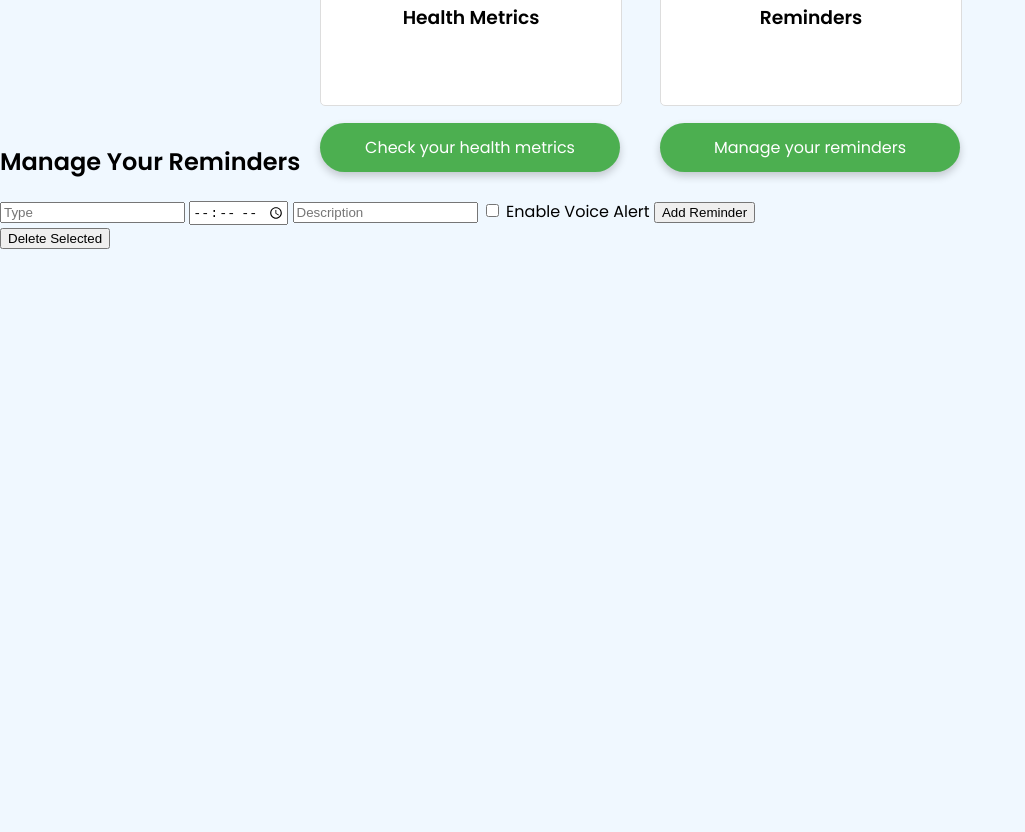
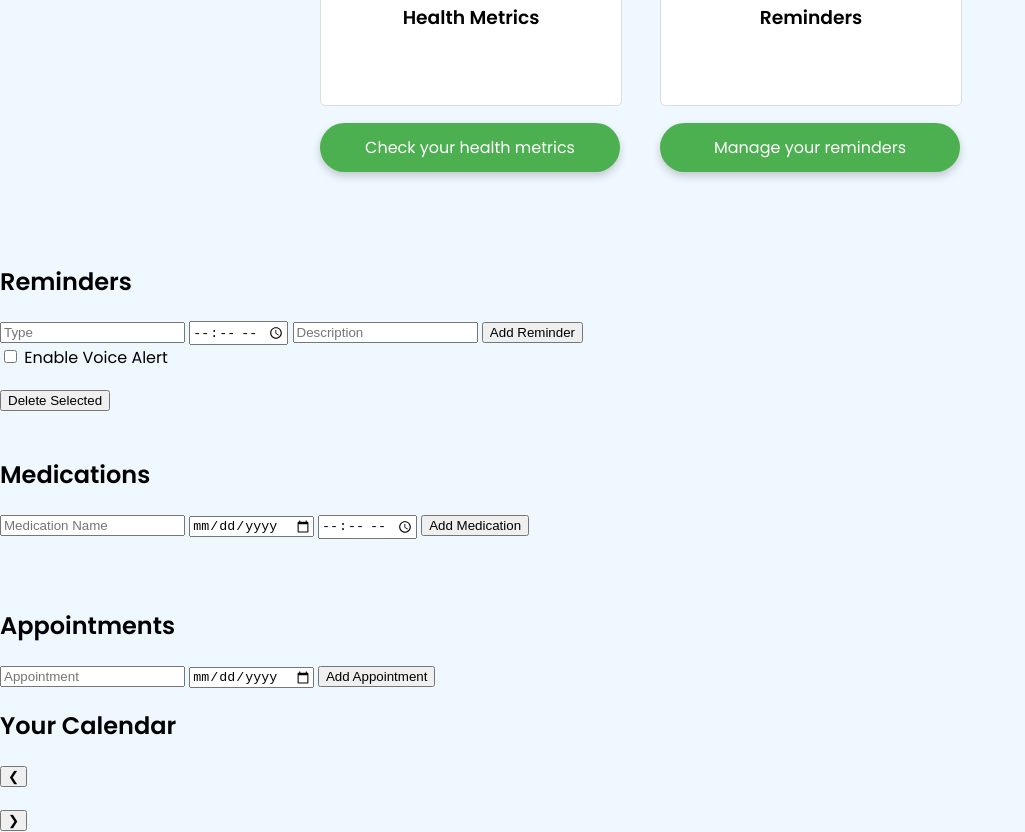
Before and after one commit to kanikakhurana5/Elderly_Care, a plain HTML site: page home.html in a window 1280 px wide. Shown: the part 395-1227 px from the top of the page, without its empty margins (0-1025 px from the left). Before the commit the page ends 800 px from the top, so only its background shows below. Drawn offline with Linux system fonts and the light colour scheme.

Commit message:
Update home.html

```diff
--- a/home.html
+++ b/home.html
@@ -45,28 +45,64 @@
                         </div>
                         <div class="flip-card-back">
                             <h3>Reminder Details</h3>
-                            <p>Set and manage reminders for medications, meals, and hydration!</p>
+                            <p>Set and manage reminders for medications, meals and hydration!</p>
                         </div>
                     </div>
                     <a href="#reminders" class="bookmark-button">Manage your reminders</a>
                 </div>
             </div>
+            <br><br><br><br>
+            <div class="reminder-section">
+                <h2>Reminders</h2>
+                <form id="reminder-form">
+                    <input type="text" id="reminder-type" placeholder="Type" required class="input-field">
+                    <input type="time" id="reminder-time" required class="input-field">
+                    <input type="text" id="reminder-description" placeholder="Description" required class="input-field">
+                    <button type="submit" class="button add-reminder-button">Add Reminder</button>
+                </form>
 
-            <div class="reminder-section">
-                <h2>Manage Your Reminders</h2>
-                <form id="reminder-form">
-                    <input type="text" id="reminder-type" placeholder="Type" required>
-                    <input type="time" id="reminder-time" required>
-                    <input type="text" id="reminder-description" placeholder="Description" required>
+                <div class="alert-section">
                     <label>
                         <input type="checkbox" id="voice-alert"> Enable Voice Alert
                     </label>
-                    <button type="submit">Add Reminder</button>
-                </form>
+                </div>
+
 
                 <div class="reminder-list"></div>
+                <button onclick="bulkDelete()" class="button" style="margin-top: 20px;">Delete Selected</button>
+            </div>
+            <br>
+            <div class="medication-section">
+                <h2>Medications</h2>
+                <form id="medication-form">
+                    <input type="text" id="medication-name" placeholder="Medication Name" required class="input-field">
+                    <input type="date" id="medication-date" required class="input-field">
+                    <input type="time" id="medication-time" required class="input-field">
+                    <button type="submit" class="button add-medication-button">Add Medication</button>
+                </form>
+                <div class="medication-list"></div>
+            </div>
 
-                <button onclick="bulkDelete()">Delete Selected</button>
+<br><br>
+
+            <div class="appointment-section">
+                <h2>Appointments</h2>
+                <form id="appointment-form">
+                    <input type="text" id="appointment-description" placeholder="Appointment" required class="input-field">
+                    <input type="date" id="appointment-date" required class="input-field">
+                    <button type="submit" class="button add-appointment-button">Add Appointment</button>
+                </form>
+                <div class="appointment-list"></div>
+            </div>
+
+            <div class="calendar-section">
+                <h2>Your Calendar</h2>
+                <div class="calendar-header">
+                    <button id="prevMonth" class="nav-button">❮</button>
+                    <h3 id="calendar-month-year"></h3>
+                    <button id="nextMonth" class="nav-button">❯</button>
+                </div>
+                <div id="calendar" class="calendar"></div>
             </div>
         </section>
     </main>
```
